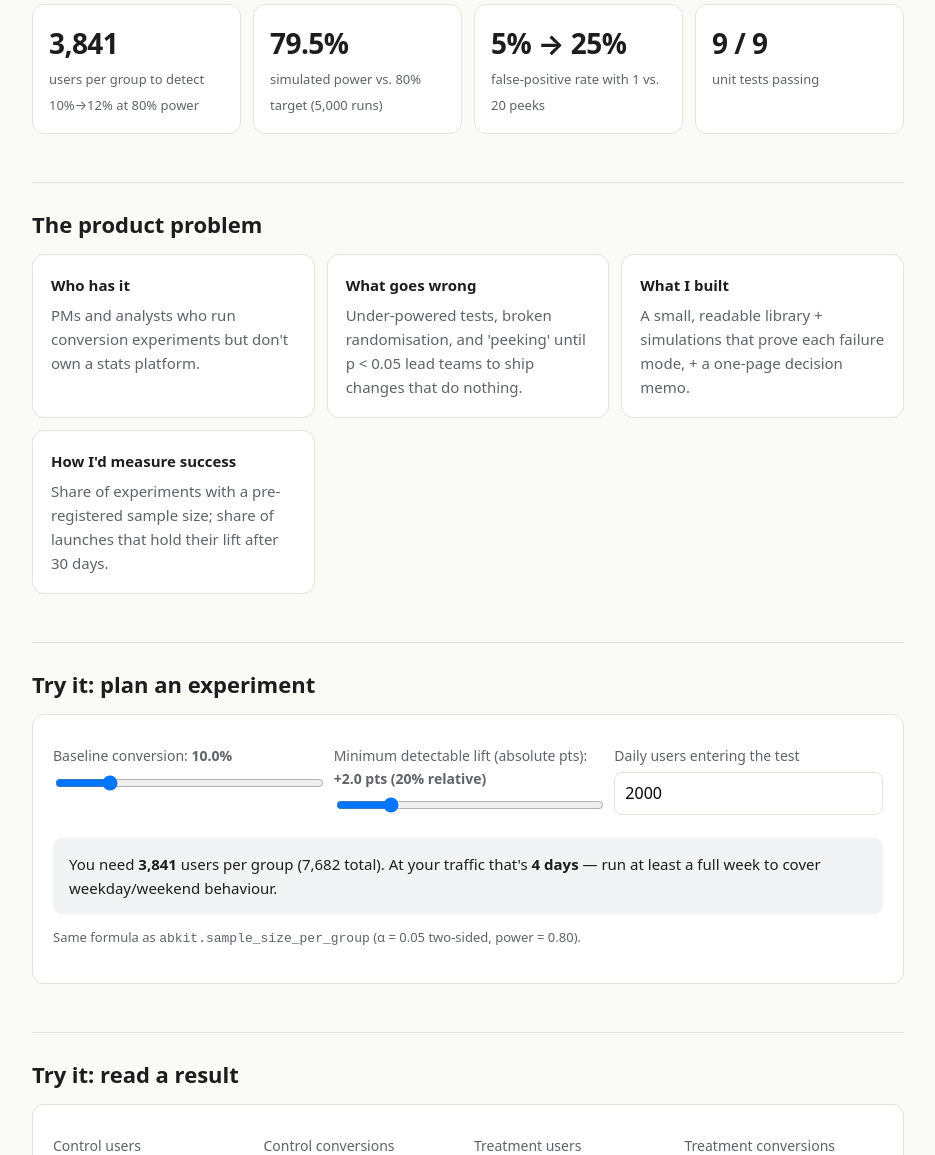
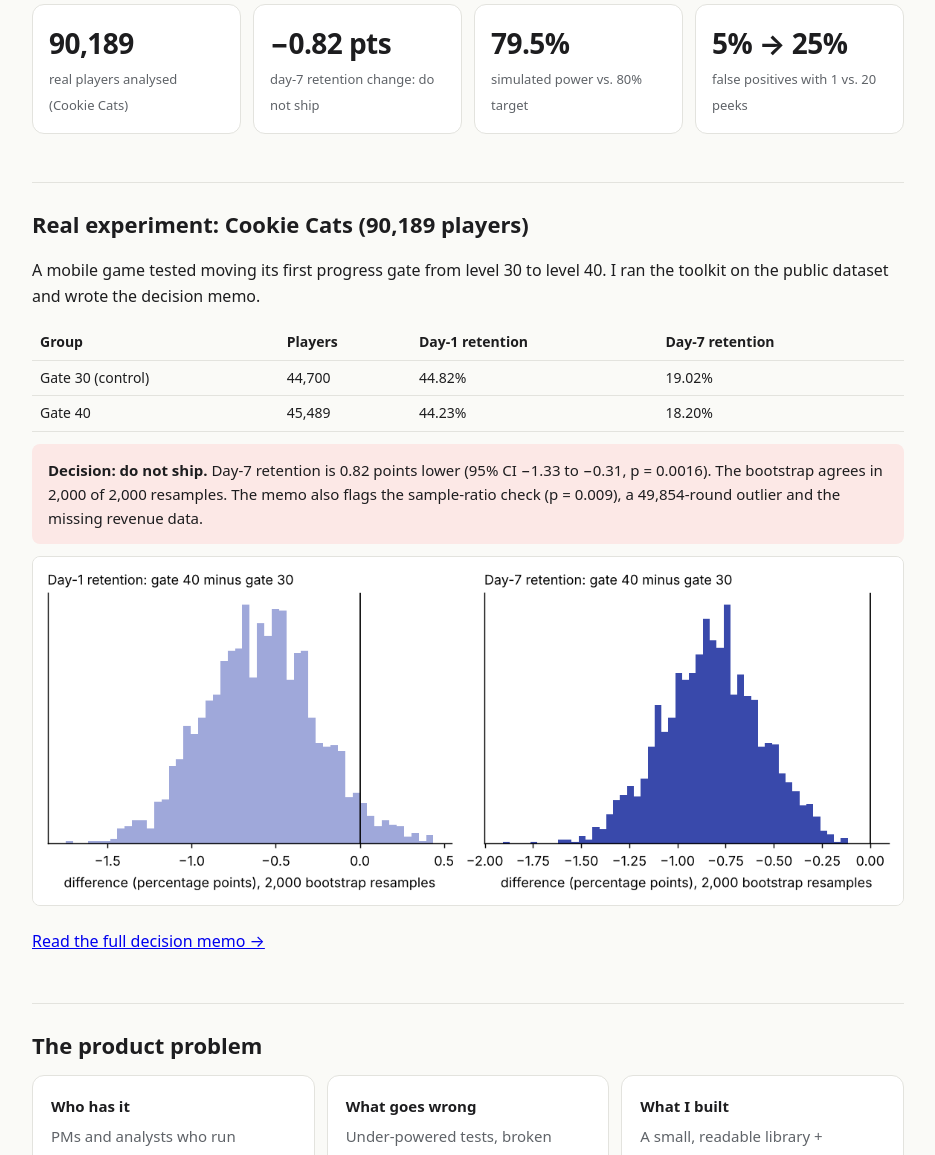
Before and after one commit to SABARISH-R/ab-test-toolkit, a plain HTML site: page docs/index.html in a window 1280 px wide. Shown: the part 404-1559 px from the top of the page, without its empty margins (172-1107 px from the left). Drawn offline with Linux system fonts and the light colour scheme.

Commit message:
Analyse Cookie Cats experiment: day-7 retention down 0.82 pts, do not ship

```diff
--- a/docs/index.html
+++ b/docs/index.html
@@ -37,7 +37,15 @@ footer{margin-top:64px;color:var(--mut);font-size:13px}
 <h1>A/B Test Toolkit: how to make a ship decision you can defend</h1>
 <p class="lede">Most bad launches aren't caused by bad ideas. They're caused by experiments that were too small, broken, or stopped the moment they looked good. This toolkit encodes the discipline a product team needs: size first, validate, measure with uncertainty, then decide.</p>
 <div class="links"><a class="p" href="https://github.com/SABARISH-R/ab-test-toolkit">View code</a><a href="DECISION_MEMO_TEMPLATE.md">Decision memo template</a><a href="METHODOLOGY.md">Methodology</a></div>
-<div class="stats"><div class="stat"><b>3,841</b><span>users per group to detect 10%→12% at 80% power</span></div><div class="stat"><b>79.5%</b><span>simulated power vs. 80% target (5,000 runs)</span></div><div class="stat"><b>5% → 25%</b><span>false-positive rate with 1 vs. 20 peeks</span></div><div class="stat"><b>9 / 9</b><span>unit tests passing</span></div></div>
+<div class="stats"><div class="stat"><b>90,189</b><span>real players analysed (Cookie Cats)</span></div><div class="stat"><b>−0.82 pts</b><span>day-7 retention change: do not ship</span></div><div class="stat"><b>79.5%</b><span>simulated power vs. 80% target</span></div><div class="stat"><b>5% → 25%</b><span>false positives with 1 vs. 20 peeks</span></div></div>
+
+<h2>Real experiment: Cookie Cats (90,189 players)</h2>
+<p>A mobile game tested moving its first progress gate from level 30 to level 40. I ran the toolkit on the public dataset and wrote the decision memo.</p>
+<table><tr><th>Group</th><th>Players</th><th>Day-1 retention</th><th>Day-7 retention</th></tr>
+<tr><td>Gate 30 (control)</td><td>44,700</td><td>44.82%</td><td>19.02%</td></tr><tr><td>Gate 40</td><td>45,489</td><td>44.23%</td><td>18.20%</td></tr></table>
+<div class="out bad" style="margin-top:12px"><b>Decision: do not ship.</b> Day-7 retention is 0.82 points lower (95% CI −1.33 to −0.31, p = 0.0016). The bootstrap agrees in 2,000 of 2,000 resamples. The memo also flags the sample-ratio check (p = 0.009), a 49,854-round outlier and the missing revenue data.</div>
+<img style="margin-top:12px" src="https://raw.githubusercontent.com/SABARISH-R/ab-test-toolkit/main/reports/cookie_cats/bootstrap_retention_diff.png" alt="Bootstrap distribution of retention difference">
+<p><a href="https://github.com/SABARISH-R/ab-test-toolkit/blob/main/reports/cookie_cats/DECISION_MEMO.md">Read the full decision memo →</a></p>
 
 <h2>The product problem</h2>
 <div class="grid"><div class="card"><h3>Who has it</h3><p>PMs and analysts who run conversion experiments but don't own a stats platform.</p></div><div class="card"><h3>What goes wrong</h3><p>Under-powered tests, broken randomisation, and 'peeking' until p &lt; 0.05 lead teams to ship changes that do nothing.</p></div><div class="card"><h3>What I built</h3><p>A small, readable library + simulations that prove each failure mode, + a one-page decision memo.</p></div><div class="card"><h3>How I'd measure success</h3><p>Share of experiments with a pre-registered sample size; share of launches that hold their lift after 30 days.</p></div></div>
```
Also changed, not shown: reports/cookie_cats/bootstrap_retention_diff.png (added), reports/cookie_cats/cli_output.txt (added), 5 other files.
